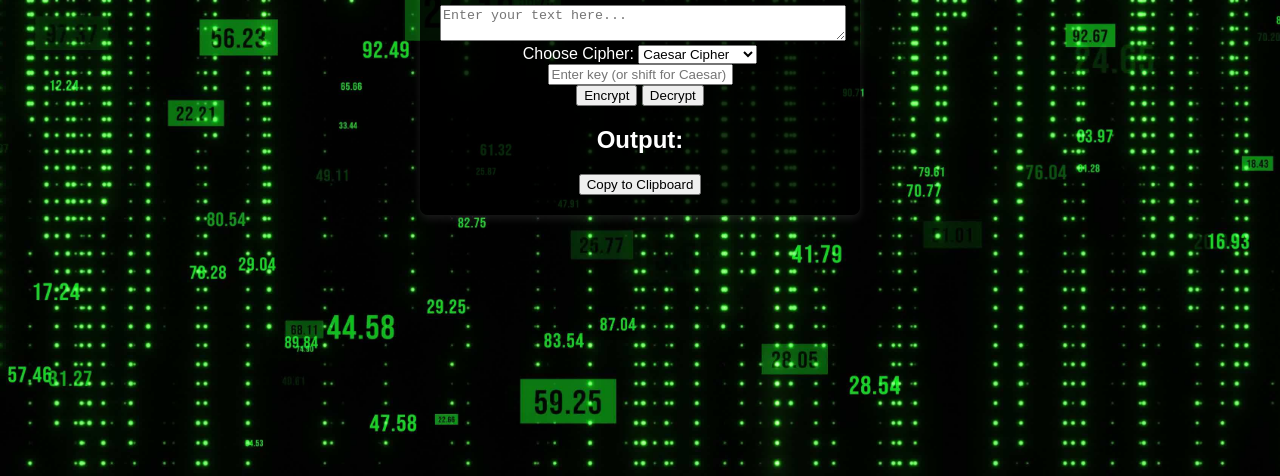
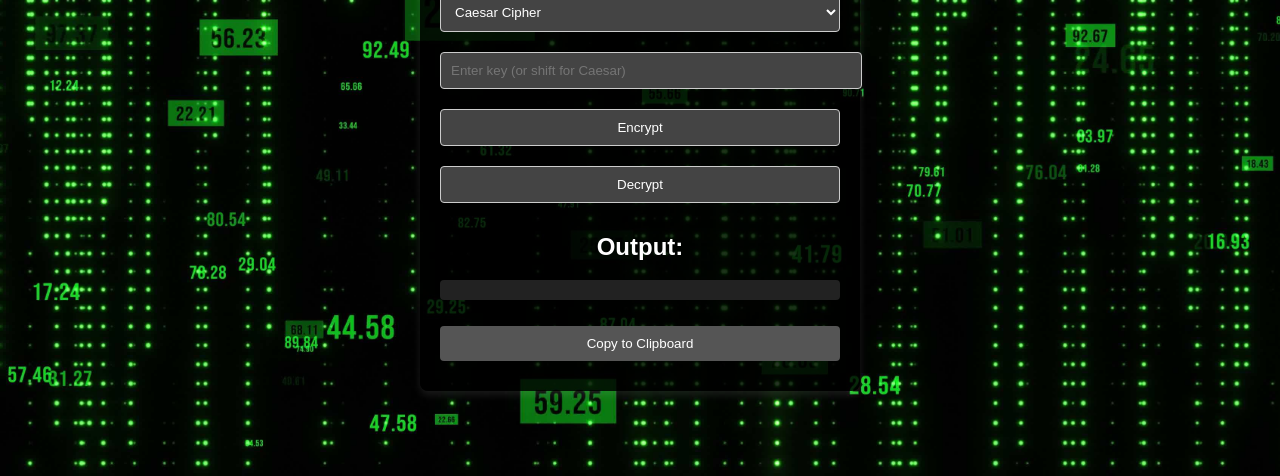
Before and after one commit to dev-mirpuri/cipher_master, a plain HTML site: page static/index.html in a window 1280 px wide. Shown: the part 340-816 px from the top of the page. Drawn offline with Linux system fonts and the light colour scheme.

```diff
--- a/static/style.css
+++ b/static/style.css
@@ -26,4 +26,41 @@
 
 textarea {
     width: 100%;
+    height: 100px;
+    margin-bottom: 10px;
+    padding: 10px;
+    border: 1px solid #ccc;
+    border-radius: 4px;
+    background: #333;
+    color: white;
 }
+
+select, input, button {
+    margin: 10px 0;
+    padding: 10px;
+    border-radius: 4px;
+    border: 1px solid #ccc;
+    background: #444;
+    color: white;
+    width: 100%;
+}
+
+button {
+    cursor: pointer;
+}
+
+#outputText {
+    padding: 10px;
+    background-color: #222;
+    border-radius: 4px;
+    margin-top: 10px;
+}
+
+#copyBtn {
+    margin-top: 10px;
+    background-color: #555;
+    color: white;
+    border: none;
+    padding: 10px;
+    border-radius: 4px;
+}
```
